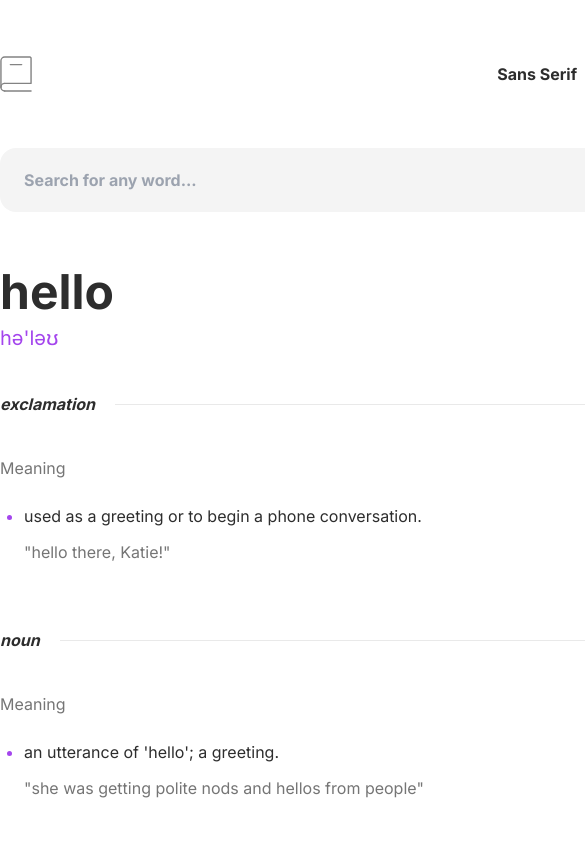
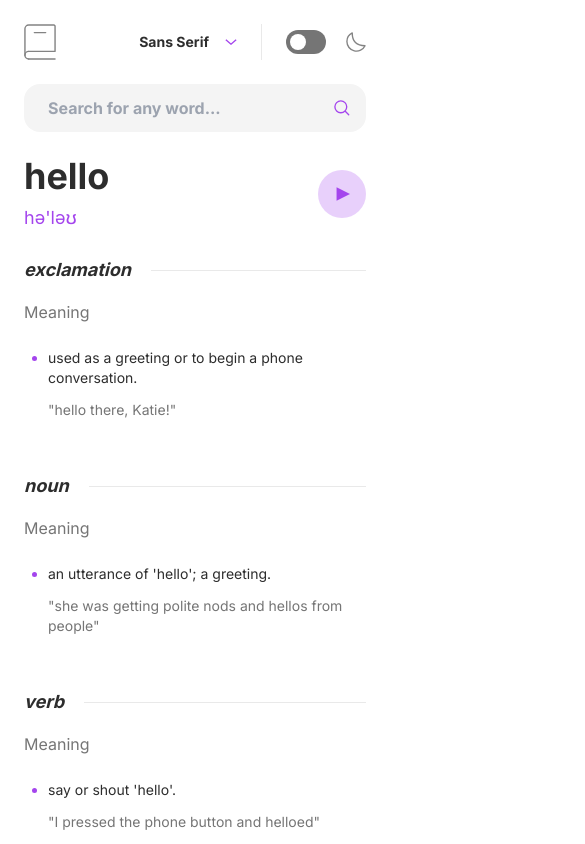
Before and after one commit to dserranog1/dictionary-web-app, a React (Vite) app: page / in a window 390 px wide. Shown: the top 844 px of the page, 585 px wide, since content can reach past the window. Built offline with nearby package versions, Linux system fonts and the light colour scheme.

Commit message:
feat: add mobile support

```diff
--- a/src/App.tsx
+++ b/src/App.tsx
@@ -30,7 +30,7 @@ const App = () => {
     >
       <div
         className={classNames(
-          "items -center mx-auto flex w-[736px] flex-col justify-center gap-14 ",
+          "mx-6 flex flex-col gap-6 pb-20 pt-6 md:mx-auto md:w-1/2 md:gap-14 md:pb-28 md:pt-14",
           selectedFont.value,
           themeStyles.fontColor[theme.currentTheme]
         )}
--- a/src/components/FontDropDown.tsx
+++ b/src/components/FontDropDown.tsx
@@ -24,10 +24,10 @@ const FontDropDown = ({
   return (
     <Listbox value={selectedFont} onChange={setSelectedFont}>
       <Listbox.Button className="relative flex flex-row items-center gap-4">
-        <span className={classNames("text-base font-bold")}>
+        <span className={classNames("text-sm font-bold md:text-base")}>
           {selectedFont.name}
         </span>
-        <img src={downArrow} alt="Down Arrow" />
+        <img className="w-3" src={downArrow} alt="Down Arrow" />
         <Listbox.Options
           className={classNames(
             "absolute top-9 right-0 z-10 flex h-36 w-48 flex-col items-center justify-center rounded-2xl",
--- a/src/components/Header.tsx
+++ b/src/components/Header.tsx
@@ -12,7 +12,7 @@ const Header = ({
   setSelectedFont: fontSetter;
 }) => {
   return (
-    <header className="mt-14 w-full">
+    <header className="w-full">
       <div className="flex flex-row justify-between">
         <img src={logo} alt="Dictionary logo" className="w-8" />
         <div className="flex flex-row gap-6">
--- a/src/components/MeaningSection.tsx
+++ b/src/components/MeaningSection.tsx
@@ -13,18 +13,17 @@ const MeaningSection = ({
     antonyms?: string[];
   };
 }) => {
-  // console.log(meaning);
   return (
     <div>
       <div className="flex flex-row items-center justify-center gap-5">
-        <span className="text-base font-bold italic">
+        <span className="text-lg font-bold italic md:text-2xl">
           {meaning.partOfSpeech}
         </span>
         <div className="h-[1px] w-full bg-white-smoke"></div>
       </div>
-      <div className="mt-10 mb-6">
-        <span className="text-gray-dark">Meaning</span>
-        <ul className="ml-6 mt-6 list-disc space-y-3.5 marker:text-purple-medium-deep">
+      <div className="mt-4 mb-6 md:mt-7">
+        <span className="text-base text-gray-dark md:text-lg">Meaning</span>
+        <ul className="ml-6 mt-6 list-disc space-y-3.5 text-sm marker:text-purple-medium-deep md:text-lg">
           {meaning.definitions.map((definition, idx) => {
             return (
               <div key={idx}>
--- a/src/components/SearchBar.tsx
+++ b/src/components/SearchBar.tsx
@@ -29,13 +29,12 @@ const SearchBar = ({
       <input
         autoComplete="off"
         className={classNames(
-          "z-0 h-16 w-full rounded-2xl fill-none p-6 font-bold focus:border-[1px] focus:border-purple-medium-deep focus:outline-none",
+          "z-0 h-12 w-full rounded-2xl p-6 text-base font-bold focus:border-[1px] focus:border-purple-medium-deep focus:outline-none md:h-16 md:text-xl",
           themeStyles.background[theme.currentTheme],
           isFieldEmpty && "border-[1px] border-red-bright"
         )}
         type="search"
         name="query"
-        id="smth"
         placeholder="Search for any word..."
         value={inputWord}
         onChange={(e) => {
@@ -50,7 +49,7 @@ const SearchBar = ({
         <img
           src={SearchIcon}
           alt="Search Icon"
-          className="absolute top-6 right-6 w-4 "
+          className="absolute top-4 right-4 w-4 md:top-6 md:right-6 "
         />
       </button>
     </form>
--- a/src/components/WordDisplay.tsx
+++ b/src/components/WordDisplay.tsx
@@ -98,7 +98,7 @@ const WordDisplay = ({
           className="text-sm hover:cursor-pointer hover:underline"
         >
           <div className="h-[1px] w-full bg-white-smoke"></div>
-          <div className="mt-5 mb-32">
+          <div className="mt-5 text-sm ">
             <span className="text-gray-dark">Source:</span>{" "}
             {wordInformation.sourceUrls[0]}
           </div>
--- a/src/components/WordFound.tsx
+++ b/src/components/WordFound.tsx
@@ -16,12 +16,15 @@ const WordFound = ({
     i += 1;
   }
   const audio = new Audio(audioUrl);
+  //TODO check for phonetic property
   return (
-    <main className="flex w-full flex-col gap-10">
+    <main className="flex w-full flex-col gap-6 md:gap-10">
       <div className="flex w-full flex-row justify-between">
         <div className="flex flex-col gap-2">
-          <h1 className="text-5xl font-bold">{wordInformation.word}</h1>
-          <h4 className="text-xl font-normal text-purple-medium-deep">
+          <h1 className="text-4xl font-bold md:text-5xl">
+            {wordInformation.word}
+          </h1>
+          <h4 className="text-lg font-normal text-purple-medium-deep md:text-2xl">
             {wordInformation.phonetic}
           </h4>
         </div>
@@ -30,16 +33,20 @@ const WordFound = ({
             audio.play();
           }}
         >
-          <img src={IconPlay} className="w-[75px]" alt="Play Sound Icon" />
+          <img
+            src={IconPlay}
+            className="w-[48px] md:w-[75px]"
+            alt="Play Sound Icon"
+          />
         </button>
       </div>
-      <div className="flex flex-col gap-10">
+      <div className="flex flex-col gap-7 md:gap-10">
         {wordInformation.meanings.map((meaning, idx) => {
           return (
             <div key={idx}>
               <MeaningSection meaning={meaning} />
               {meaning.synonyms && meaning.synonyms.length > 0 && (
-                <div className="flex flex-row gap-5">
+                <div className="flex flex-row gap-5 text-base md:text-xl">
                   <span className="text-gray-dark">Synonyms </span>
                   <div className="mb-5 flex flex-row flex-wrap gap-2">
                     {meaning.synonyms.map((synonym, idx) => {
```
